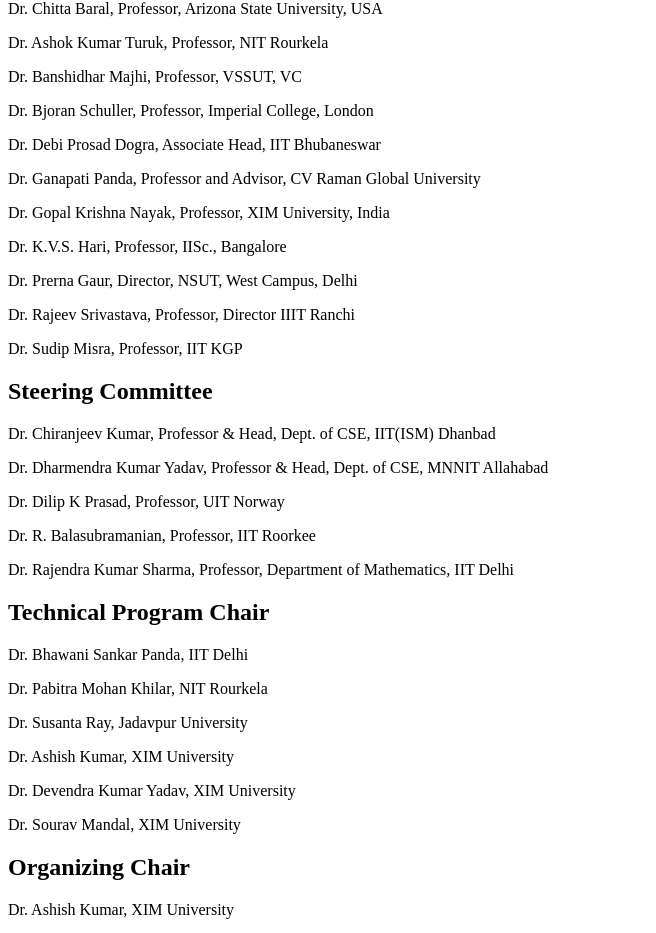
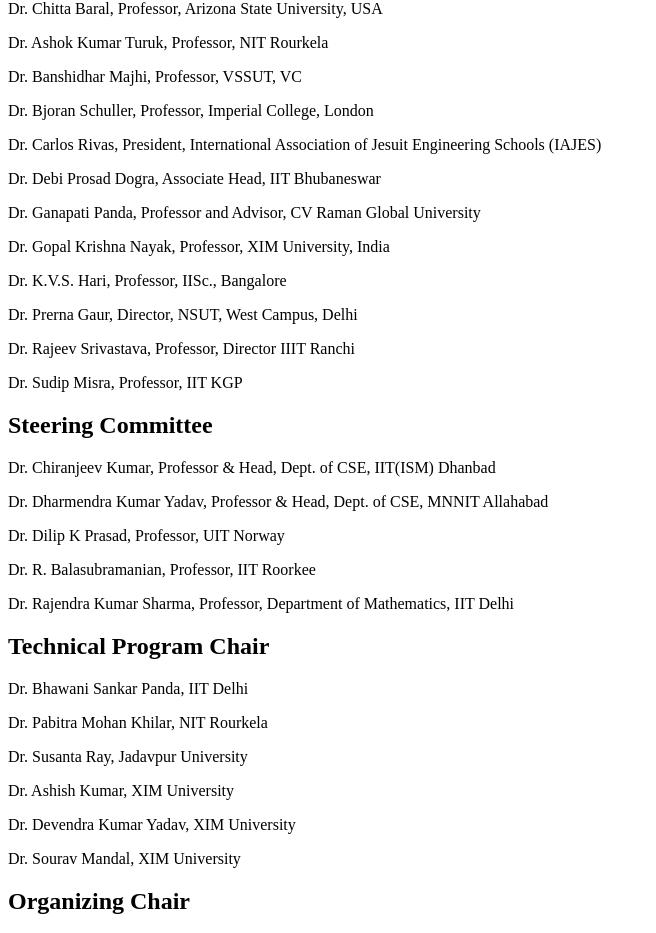
Before and after one commit to Ayush-Tripathy/icaiet-2025, a React (Vite) app: page /committee in a window 1280 px wide. Shown: the part 2930-3863 px from the top of the page, without its empty margins (0-656 px from the left). Built offline with nearby package versions, Linux system fonts and the light colour scheme; the HTML template or start-up script is replaced by a standard one.

Commit message:
chore: update committee members and refine home page text

```diff
--- a/src/pages/Committee.tsx
+++ b/src/pages/Committee.tsx
@@ -330,6 +330,10 @@ export default function CommitteesPage() {
               </p>
               <p className="relative pl-5 before:content-['•'] before:absolute before:left-0">
                 Dr. Bjoran Schuller, Professor, Imperial College, London
+              </p>
+              <p className="relative pl-5 before:content-['•'] before:absolute before:left-0">
+                Dr. Carlos Rivas, President, International Association of Jesuit
+                Engineering Schools (IAJES)
               </p>
               <p className="relative pl-5 before:content-['•'] before:absolute before:left-0">
                 Dr. Debi Prosad Dogra, Associate Head, IIT Bhubaneswar
--- a/src/pages/Home.tsx
+++ b/src/pages/Home.tsx
@@ -38,7 +38,7 @@ const Home = () => {
 
             <div className="flex flex-col items-start gap-3">
               <p className="font-[SatoshiRegular] text-base sm:text-lg lg:text-xl uppercase">
-                Organized By School of Computer Science and Engineering, XIM
+                Organized By School of Computer Science & Engineering, XIM
                 University, Bhubaneswar (New Campus), Harirajpur
               </p>
               <span className="font-[SatoshiRegular] uppercase text-lg bg-[#ffffff26] py-3 px-6 rounded-xl backdrop-blur-[13px]">
@@ -96,8 +96,10 @@ const Home = () => {
         </span>
 
         <p className="font-[SatoshiBold] animate-moveRightToLeft text-lg whitespace-nowrap">
-          All accepted and presented papers will be submitted for inclusion in
-          IEEE Xplore® Indexed By Scopus®
+          {/* All accepted and presented papers will be submitted for inclusion in
+          IEEE Xplore® Indexed By Scopus®.  */}
+          Accepted papers will be submitted for inclusion into IEEE Xplore
+          subject to meeting IEEE Xplore’s scope and quality requirements.
         </p>
       </section>
 
```
